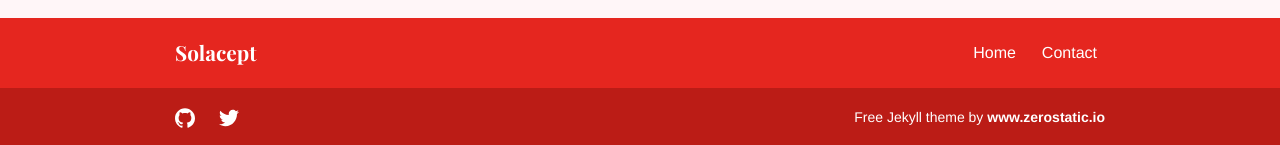
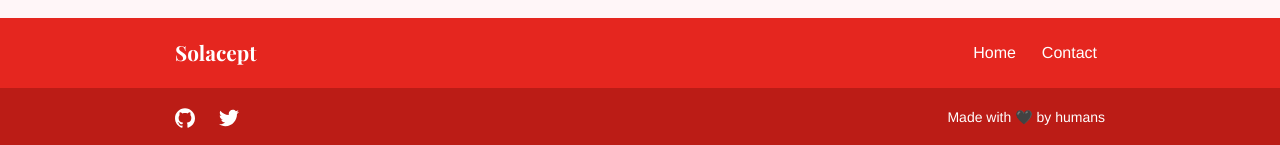
Before and after one commit to iknowharsh/iknowharsh.github.io, a Jekyll site: the page built from index.md, in a window 1280 px wide. Shown: the part 2034-2179 px from the top of the page. Built offline with Jekyll 4.4.1, drawn with Linux system fonts in a browser that asks for light colours.

```diff
--- a/_data/seo.yml
+++ b/_data/seo.yml
@@ -1,4 +1,4 @@
 google_analytics_id: ""
-meta_twitter_site: "@zerostaticio"
-meta_twitter_creator: "@zerostaticio"
-copyright_text: 'Free Jekyll theme by <a class="zerostatic" href="https://www.zerostatic.io">www.zerostatic.io</a>'
+meta_twitter_site: "@aphtapht"
+meta_twitter_creator: "@aphtapht"
+copyright_text: 'Made with 🖤 by humans'
```
